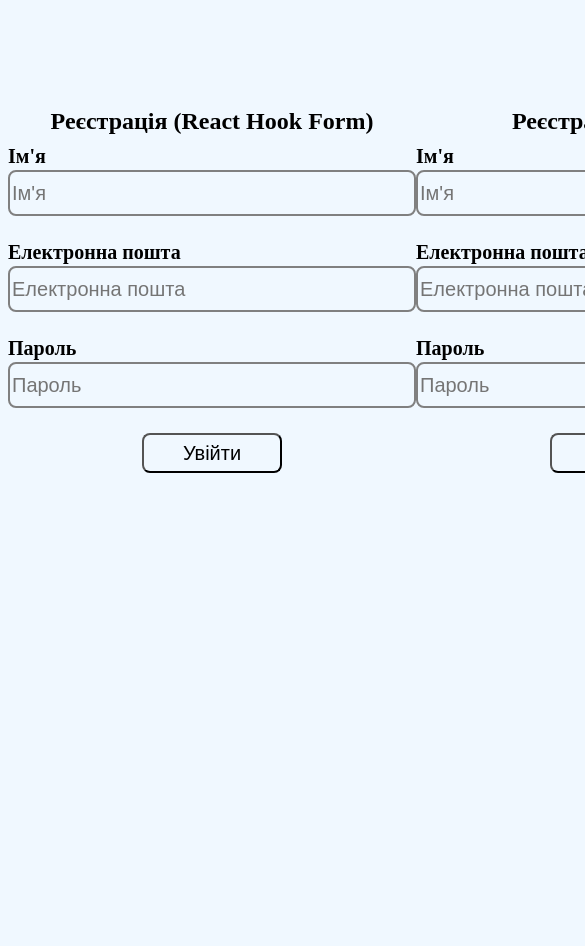
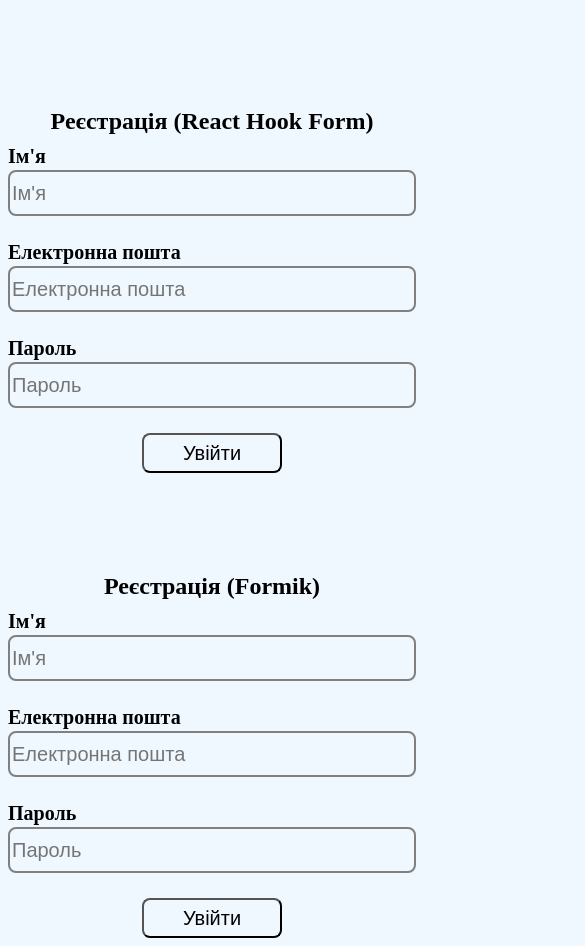
Before and after one commit to llens202/home-work-47-formik-yup-react-hook-form, a React (Vite) app: page / in a window 390 px wide. Shown: the top 946 px of the page, 585 px wide, since content can reach past the window. Before the commit the page ends 844 px from the top, so only its background shows below. Built offline with nearby package versions, Linux system fonts and the light colour scheme.

Commit message:
style: registration form responsive

```diff
--- a/src/App.css
+++ b/src/App.css
@@ -14,6 +14,11 @@ form {
 
 .style-form {
     display: flex;
+
+    @media (max-width: 992px) {
+        display: flex;
+        flex-direction: column;
+    }
 }
 
 h2 {
```
